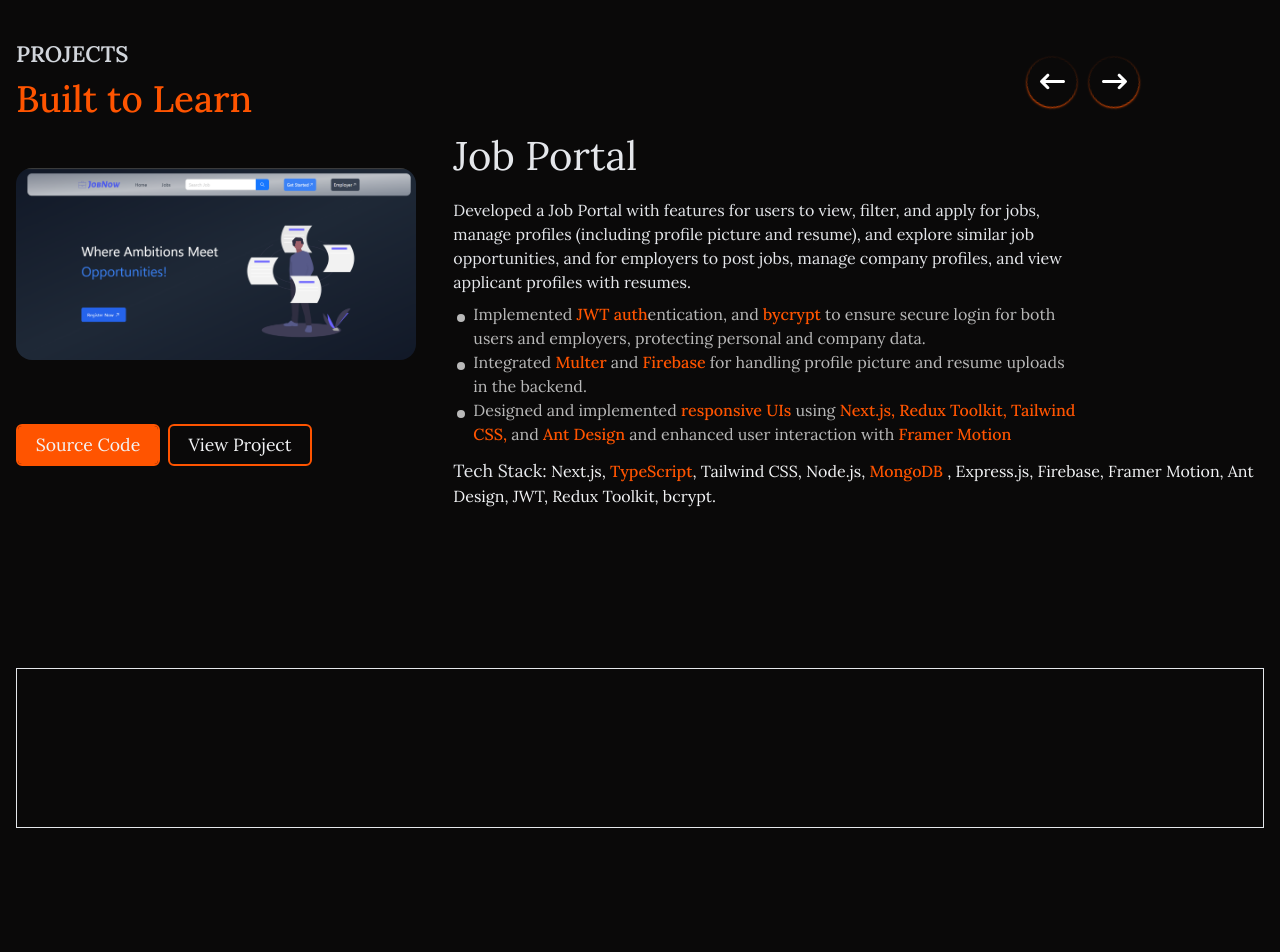
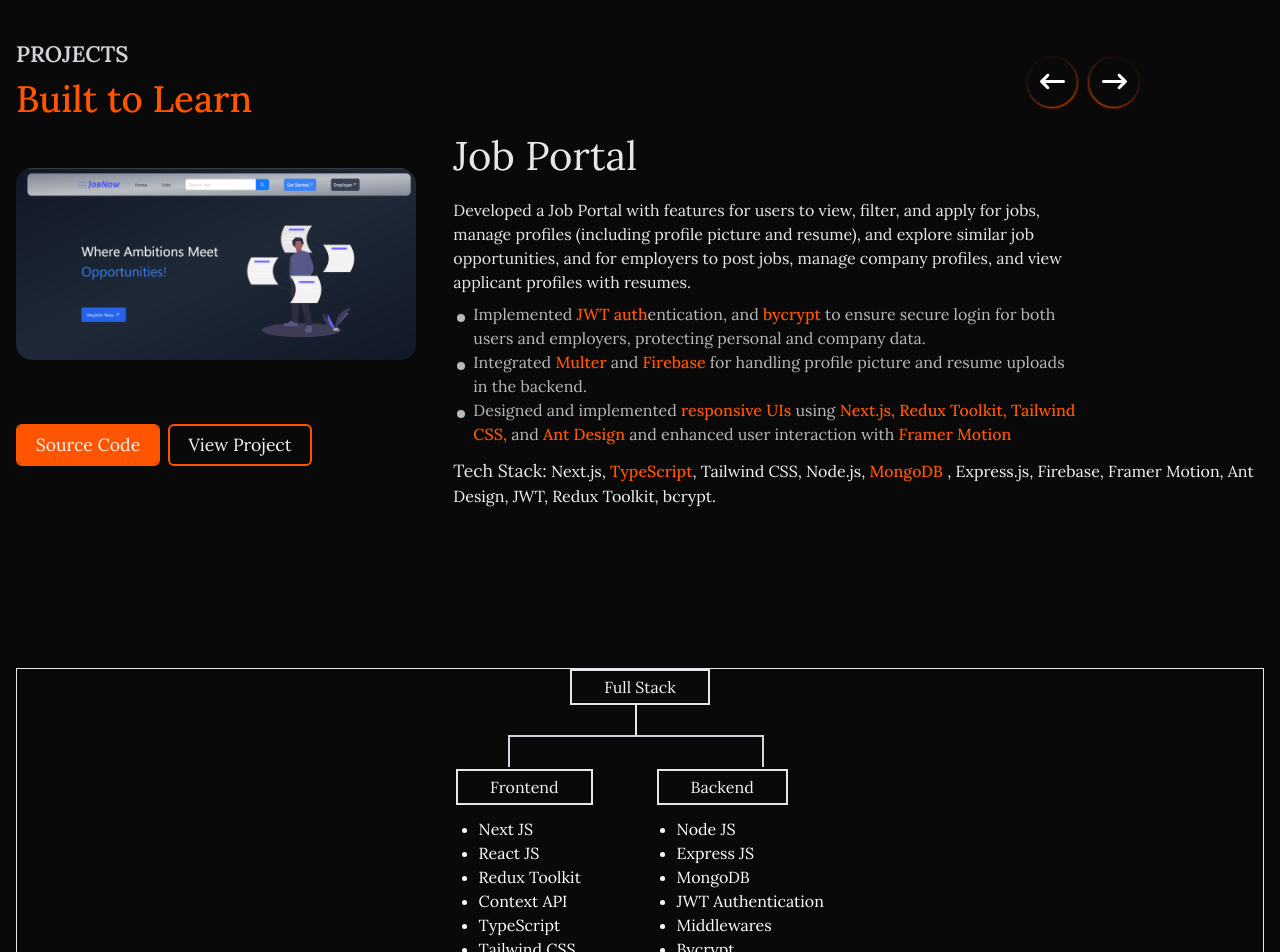
Before and after one commit to ShreeramNew/myportfolio, a Next.js app: page / in a window 1280 px wide. Shown: the part 1848-2800 px from the top of the page. Before the commit the page ends 2676 px from the top, so only its background shows below. Built offline with nearby package versions, Linux system fonts and the light colour scheme.

Commit message:
created tree view in skills

```diff
--- a/src/app/components/Experience.tsx
+++ b/src/app/components/Experience.tsx
@@ -123,7 +123,7 @@ export default function Experience() {
                   },
                }}
             >
-               <Timeline mode="left" items={items} />
+               <Timeline mode="left" items={items} reverse={true} />
             </ConfigProvider>
          </div>
       </div>
--- a/src/app/components/Skills.tsx
+++ b/src/app/components/Skills.tsx
@@ -1,9 +1,60 @@
-import React from 'react'
+"use client";
+import React from "react";
 
 export default function Skills() {
   return (
-    <div className=' w-full min-h-[10rem] border max-w-[78rem] mx-auto'>
+    <div className=" w-full min-h-[10rem] border max-w-[78rem] mx-auto mb-[16rem] flex justify-center items-start">
+      {/* Tree  */}
+      <div className=" w-fit h-full flex flex-col items-center relative gap-[4rem]">
+        {/* Main Node  */}
+        <div className=" border-2 w-fit border-gray-200 text-gray-100 px-8 py-1 relative">
+          <span>Full Stack</span>
+          <div className=" w-[16rem] h-8 border-r-2 border-t-2 border-l-2 border-gray-300 absolute bottom-[-4rem] left-[-4rem]">
+            <div className="w-full absolute left-0 h-full flex justify-center items-center top-[-2rem]">
+              <div className=" border-[1px] h-full border-gray-200"></div>
+            </div>
+          </div>
+        </div>
 
+        <div className=" flex gap-[4rem] bg-t">
+          {/* Frontend  */}
+          <div className=" w-fit flex flex-col items-center">
+            <div className=" w-fit border-2 border-gray-200 text-gray-100 px-8 py-1">
+              Frontend
+            </div>
+            <div className=" flex flex-col gap-3 mt-3 border- ml-5">
+              <ul className=" text-white list-disc ">
+                <li>Next JS</li>
+                <li>React JS</li>
+                <li>Redux Toolkit</li>
+                <li>Context API</li>
+                <li>TypeScript</li>
+                <li>Tailwind CSS</li>
+                <li>Antd</li>
+                <li>Framer Motion</li>
+                <li>JavaScript</li>
+                <li>HTML</li>
+                <li>CSS</li>
+              </ul>
+            </div>
+          </div>
+
+          {/* Backend  */}
+          <div className=" w-fit ">
+            <div className=" w-fit border-2 border-gray-200 text-gray-100 px-8 py-1 ">
+              Backend
+            </div>
+            <ul className=" text-white list-disc mt-3 ml-5 ">
+              <li>Node JS</li>
+              <li>Express JS</li>
+              <li>MongoDB</li>
+              <li>JWT Authentication</li>
+              <li>Middlewares</li>
+              <li>Bycrypt</li>
+            </ul>
+          </div>
+        </div>
+      </div>
     </div>
-  )
+  );
 }
--- a/src/app/globals.css
+++ b/src/app/globals.css
@@ -15,3 +15,27 @@ body {
 .reverse-spin {
    animation-direction: reverse;
 }
+
+
+.node__root > circle {
+  fill: red;
+}
+
+.node__branch > circle {
+  fill: yellow;
+}
+
+.node__leaf > circle {
+  fill: green;
+  /* Let's also make the radius of leaf nodes larger */
+  r: 40;
+}
+
+.custom-link{
+   stroke: white !important;
+}
+
+.rd3t-label__title{
+   /* color: white !important; */
+   fill:white !important;
+}
```
Also changed, not shown: package.json (+6 -1 lines), 1 other file (tests, documents, lock files or other folders).
